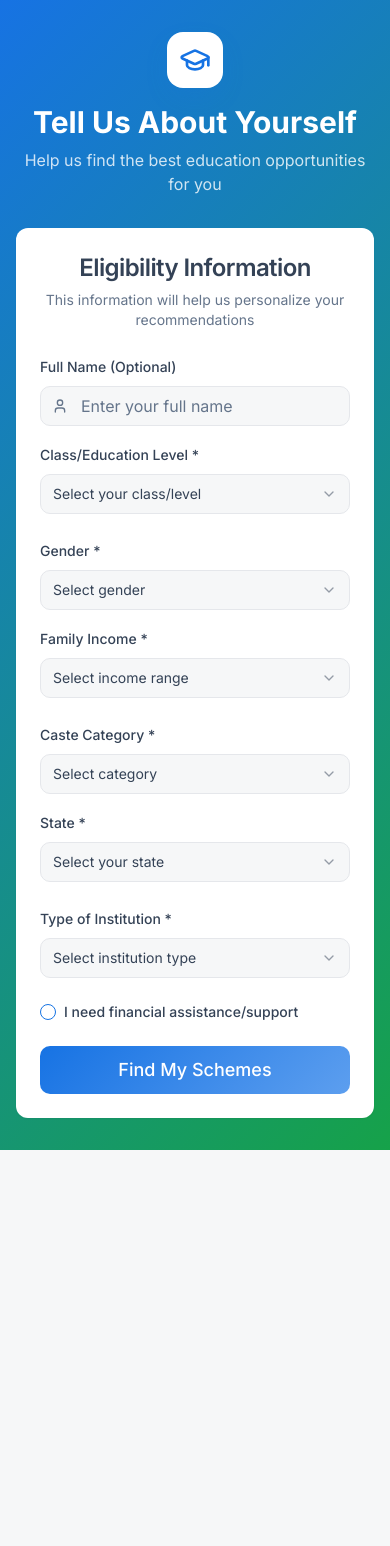
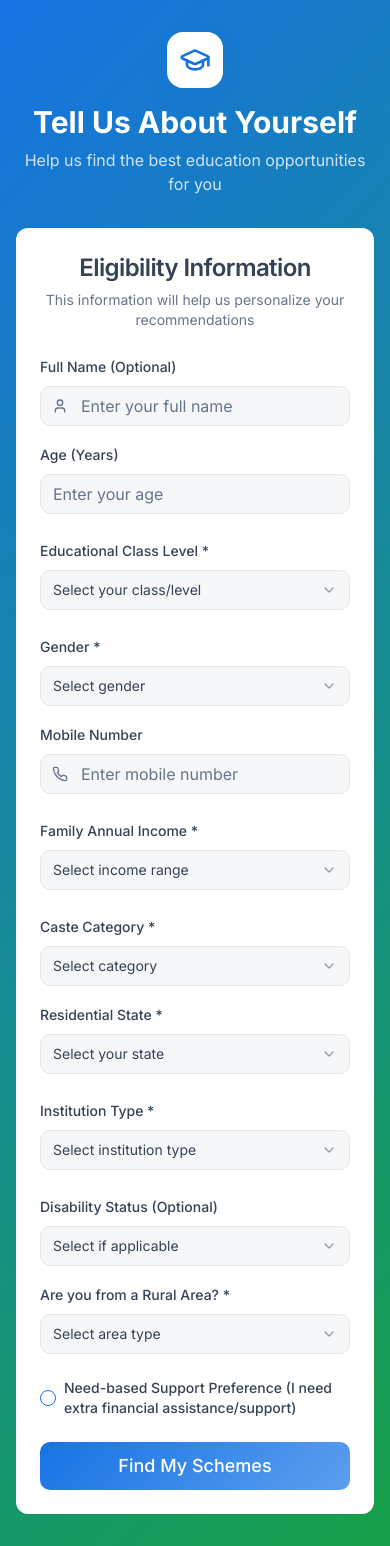
Before and after one commit to black1312-1/scheme-smart-india-finder, a React (Vite) app: page /onboarding in a window 390 px wide. Before the commit the page ends 1150 px from the top, so only its background shows below. Built offline with nearby package versions, Linux system fonts and the light colour scheme.

Commit message:
Add onboarding form fields
Add new fields to the onboarding form for user details.

```diff
--- a/src/pages/Onboarding.tsx
+++ b/src/pages/Onboarding.tsx
@@ -7,7 +7,7 @@ import { Card, CardContent, CardDescription, CardHeader, CardTitle } from "@/com
 import { Select, SelectContent, SelectItem, SelectTrigger, SelectValue } from "@/components/ui/select";
 import { Checkbox } from "@/components/ui/checkbox";
 import { useToast } from "@/hooks/use-toast";
-import { GraduationCap, User, MapPin, IndianRupee } from "lucide-react";
+import { GraduationCap, User, MapPin, IndianRupee, Phone } from "lucide-react";
 
 const STATES = [
   "Andhra Pradesh", "Arunachal Pradesh", "Assam", "Bihar", "Chhattisgarh", "Delhi", "Goa", "Gujarat",
@@ -31,13 +31,17 @@ const INSTITUTIONS = ["Government", "Private", "Not enrolled"];
 const Onboarding = () => {
   const [formData, setFormData] = useState({
     fullName: "",
+    age: "",
     classLevel: "",
     gender: "",
+    mobileNumber: "",
     familyIncome: "",
     category: "",
     state: "",
     institution: "",
-    needBasedSupport: false
+    needBasedSupport: false,
+    disabilityStatus: "",
+    ruralArea: ""
   });
   const [isLoading, setIsLoading] = useState(false);
   const navigate = useNavigate();
@@ -53,7 +57,7 @@ const Onboarding = () => {
 
     // Validation
     if (!formData.classLevel || !formData.gender || !formData.familyIncome ||
-        !formData.category || !formData.state || !formData.institution) {
+        !formData.category || !formData.state || !formData.institution || !formData.ruralArea) {
       toast({
         title: "Error",
         description: "Please fill in all required fields",
@@ -115,18 +119,31 @@ const Onboarding = () => {
                   </div>
 
                   <div className="space-y-2">
-                    <Label htmlFor="classLevel">Class/Education Level *</Label>
+                    <Label htmlFor="age">Age (Years)</Label>
+                    <Input
+                      id="age"
+                      type="number"
+                      placeholder="Enter your age"
+                      value={formData.age}
+                      onChange={(e) => handleChange("age", e.target.value)}
+                      min="5"
+                      max="100"
+                    />
+                  </div>
+                </div>
+
+                <div className="space-y-2">
+                  <Label htmlFor="classLevel">Educational Class Level *</Label>
                   <Select value={formData.classLevel} onValueChange={(value) => handleChange("classLevel", value)}>
                     <SelectTrigger>
                       <SelectValue placeholder="Select your class/level" />
                     </SelectTrigger>
-                      <SelectContent>
+                    <SelectContent className="bg-background border z-50">
                       {CLASS_LEVELS.map((level) => (
                         <SelectItem key={level} value={level}>{level}</SelectItem>
                       ))}
                     </SelectContent>
                   </Select>
-                  </div>
                 </div>
 
                 <div className="grid md:grid-cols-2 gap-4">
@@ -136,7 +153,7 @@ const Onboarding = () => {
                       <SelectTrigger>
                         <SelectValue placeholder="Select gender" />
                       </SelectTrigger>
-                      <SelectContent>
+                      <SelectContent className="bg-background border z-50">
                         <SelectItem value="Male">Male</SelectItem>
                         <SelectItem value="Female">Female</SelectItem>
                         <SelectItem value="Other">Other</SelectItem>
@@ -145,18 +162,35 @@ const Onboarding = () => {
                   </div>
 
                   <div className="space-y-2">
-                    <Label htmlFor="familyIncome">Family Income *</Label>
+                    <Label htmlFor="mobileNumber">Mobile Number</Label>
+                    <div className="relative">
+                      <Phone className="absolute left-3 top-3 h-4 w-4 text-muted-foreground" />
+                      <Input
+                        id="mobileNumber"
+                        type="tel"
+                        placeholder="Enter mobile number"
+                        value={formData.mobileNumber}
+                        onChange={(e) => handleChange("mobileNumber", e.target.value)}
+                        className="pl-10"
+                        pattern="[0-9]{10}"
+                        maxLength={10}
+                      />
+                    </div>
+                  </div>
+                </div>
+
+                <div className="space-y-2">
+                  <Label htmlFor="familyIncome">Family Annual Income *</Label>
                   <Select value={formData.familyIncome} onValueChange={(value) => handleChange("familyIncome", value)}>
                     <SelectTrigger>
                       <SelectValue placeholder="Select income range" />
                     </SelectTrigger>
-                      <SelectContent>
+                    <SelectContent className="bg-background border z-50">
                       {INCOME_RANGES.map((income) => (
                         <SelectItem key={income} value={income}>{income}</SelectItem>
                       ))}
                     </SelectContent>
                   </Select>
-                  </div>
                 </div>
 
                 <div className="grid md:grid-cols-2 gap-4">
@@ -166,7 +200,7 @@ const Onboarding = () => {
                       <SelectTrigger>
                         <SelectValue placeholder="Select category" />
                       </SelectTrigger>
-                      <SelectContent>
+                      <SelectContent className="bg-background border z-50">
                         {CATEGORIES.map((category) => (
                           <SelectItem key={category} value={category}>{category}</SelectItem>
                         ))}
@@ -175,12 +209,12 @@ const Onboarding = () => {
                   </div>
 
                   <div className="space-y-2">
-                    <Label htmlFor="state">State *</Label>
+                    <Label htmlFor="state">Residential State *</Label>
                     <Select value={formData.state} onValueChange={(value) => handleChange("state", value)}>
                       <SelectTrigger>
                         <SelectValue placeholder="Select your state" />
                       </SelectTrigger>
-                      <SelectContent>
+                      <SelectContent className="bg-background border z-50">
                         {STATES.map((state) => (
                           <SelectItem key={state} value={state}>{state}</SelectItem>
                         ))}
@@ -190,17 +224,50 @@ const Onboarding = () => {
                 </div>
 
                 <div className="space-y-2">
-                  <Label htmlFor="institution">Type of Institution *</Label>
+                  <Label htmlFor="institution">Institution Type *</Label>
                   <Select value={formData.institution} onValueChange={(value) => handleChange("institution", value)}>
                     <SelectTrigger>
                       <SelectValue placeholder="Select institution type" />
                     </SelectTrigger>
-                    <SelectContent>
+                    <SelectContent className="bg-background border z-50">
                       {INSTITUTIONS.map((institution) => (
                         <SelectItem key={institution} value={institution}>{institution}</SelectItem>
                       ))}
                     </SelectContent>
                   </Select>
+                </div>
+
+                <div className="grid md:grid-cols-2 gap-4">
+                  <div className="space-y-2">
+                    <Label htmlFor="disabilityStatus">Disability Status (Optional)</Label>
+                    <Select value={formData.disabilityStatus} onValueChange={(value) => handleChange("disabilityStatus", value)}>
+                      <SelectTrigger>
+                        <SelectValue placeholder="Select if applicable" />
+                      </SelectTrigger>
+                      <SelectContent className="bg-background border z-50">
+                        <SelectItem value="None">None</SelectItem>
+                        <SelectItem value="Physical">Physical Disability</SelectItem>
+                        <SelectItem value="Visual">Visual Impairment</SelectItem>
+                        <SelectItem value="Hearing">Hearing Impairment</SelectItem>
+                        <SelectItem value="Intellectual">Intellectual Disability</SelectItem>
+                        <SelectItem value="Multiple">Multiple Disabilities</SelectItem>
+                        <SelectItem value="Other">Other</SelectItem>
+                      </SelectContent>
+                    </Select>
+                  </div>
+
+                  <div className="space-y-2">
+                    <Label htmlFor="ruralArea">Are you from a Rural Area? *</Label>
+                    <Select value={formData.ruralArea} onValueChange={(value) => handleChange("ruralArea", value)}>
+                      <SelectTrigger>
+                        <SelectValue placeholder="Select area type" />
+                      </SelectTrigger>
+                      <SelectContent className="bg-background border z-50">
+                        <SelectItem value="Yes">Yes - Rural Area</SelectItem>
+                        <SelectItem value="No">No - Urban Area</SelectItem>
+                      </SelectContent>
+                    </Select>
+                  </div>
                 </div>
 
                 <div className="flex items-center space-x-2">
@@ -210,7 +277,7 @@ const Onboarding = () => {
                     onCheckedChange={(checked) => handleChange("needBasedSupport", checked as boolean)}
                   />
                   <Label htmlFor="needBasedSupport" className="text-sm">
-                    I need financial assistance/support
+                    Need-based Support Preference (I need extra financial assistance/support)
                   </Label>
                 </div>
 
```
Lines whose indentation alone changed are shown as unchanged.
